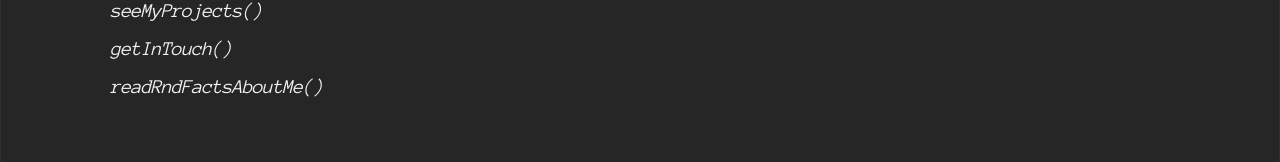
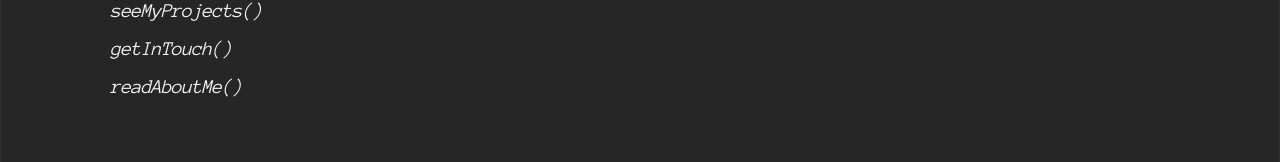
Before and after one commit to rennavittorio/personal-portfolio, a Vue app: page / in a window 1280 px wide. Shown: the part 172-334 px from the top of the page. Built offline with nearby package versions, Linux system fonts and the light colour scheme.

Commit message:
edit: edit some copy del: delete download cv

```diff
--- a/src/store.ts
+++ b/src/store.ts
@@ -8,11 +8,11 @@ const store = reactive({
             content: [
                 {
                     category: 'frontend',
-                    languages: '[ html, css, javascript, vue3, vite, sass, bootstrap, tailwind ]\;'
+                    languages: '[ html-5, css-3, javascript, vue-3, vite, sass, bootstrap, tailwind ]\;'
                 },
                 {
                     category: 'backend',
-                    languages: '[ php, mysql, laravel ]\;'
+                    languages: '[ php-8, mysql, laravel-10 ]\;'
                 },
                 {
                     category: 'people',
@@ -64,14 +64,14 @@ const store = reactive({
                     funcName: '@click="seeMyLinkedin"',
                     link: 'https://www.linkedin.com/in/rennavittorio/'
                 },
-                {
-                    funcName: '@click="downloadMyCurriculum"',
-                    link: '/vittorio_renna_cv_v0.2.pdf'
-                },
+                // {
+                //     funcName: '@click="downloadMyCurriculum"',
+                //     link: '/vittorio_renna_cv_v0.2.pdf'
+                // },
             ]
         },
         {
-            title: 'readRndFactsAboutMe()',
+            title: 'readAboutMe()',
             content: [
                 {
                     fact: 'I\'ve studied Neuroscience and discovered that videogames make children study better',
```
